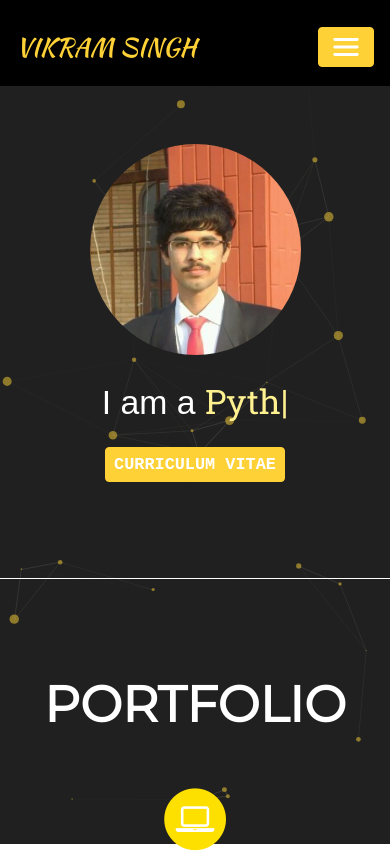
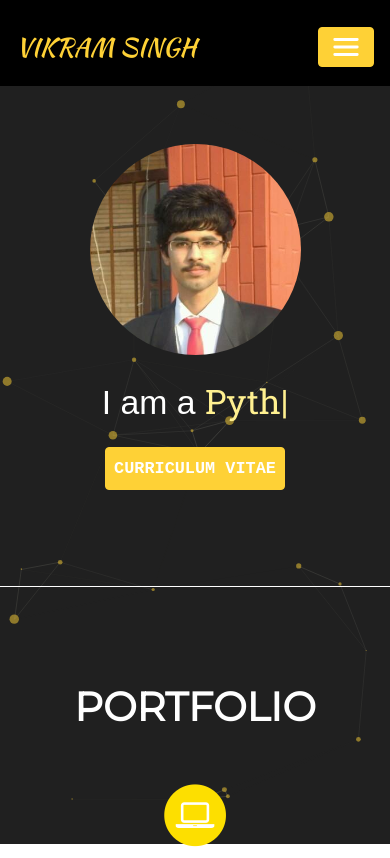
Before and after one commit to SinghVikram97/singhVikram97.github.io, a plain HTML site: page index.html in a window 390 px wide. Shown: the top 858 px of the page. Drawn offline with Linux system fonts and the light colour scheme; some packages are replaced by stand-ins of ours; a script that the page names is missing.

Commit message:
Changed font size for mobile devices

```diff
--- a/Css/index.css
+++ b/Css/index.css
@@ -54,6 +54,7 @@ nav{
     color: white;
     font-family: Montserrat,'serif';
     font-weight: 700;
+    font-size: 50px
 }
 .circle{
     color:#FDDF00;
@@ -86,4 +87,15 @@ nav{
     nav{
         background-color: black;
     }
+
+    #cv{
+        color: #fff;
+        background-color: #fed136;
+        border-color: #fed136;
+        padding: 2% 2%;
+    }
+    #portfolio{
+        font-weight: 600;
+        font-size: 40px !important;
+    }
 }
```
